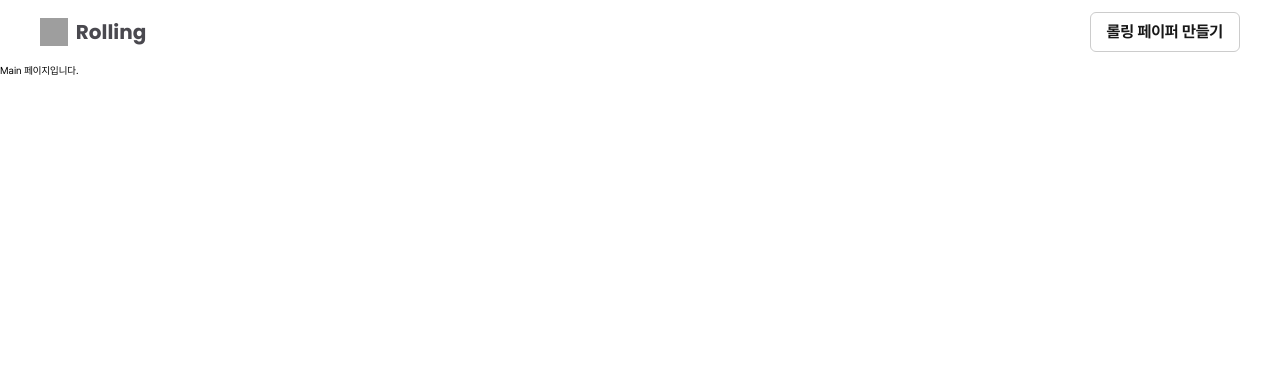
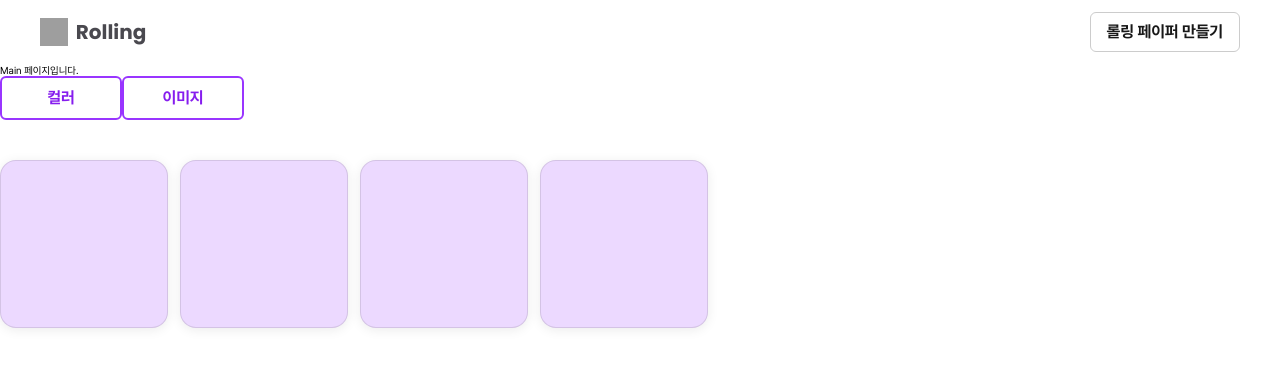
Before and after one commit to codeit-team8/rolling, a React (Vite) app: page / in a window 1280 px wide. Shown: the top 366 px of the page. Built offline with nearby package versions, Linux system fonts and the light colour scheme; grey boxes are pictures that could not be loaded.

Commit message:
feat : 기본 배치 완성

```diff
--- /dev/null
+++ b/src/components/Option/Option.jsx
@@ -0,0 +1,77 @@
+import styled from 'styled-components';
+
+function Option() {
+  return (
+    <div>
+      <ButtonContainer>
+        <Button>컬러</Button>
+        <Button>이미지</Button>
+      </ButtonContainer>
+      <CardContainer>
+        <ColorChip></ColorChip>
+        <ColorChip></ColorChip>
+        <ColorChip></ColorChip>
+        <ColorChip></ColorChip>
+      </CardContainer>
+    </div>
+  );
+}
+
+export default Option;
+
+const ButtonContainer = styled.div`
+  display: flex;
+  flex-direction: row;
+  margin-bottom: 28px;
+
+  @media (min-width: 768px) {
+    margin-bottom: 40px;
+  }
+`;
+
+const CardContainer = styled.div`
+  display: grid;
+  gap: 12px;
+  grid-template-columns: repeat(2, 154px);
+  grid-template-rows: repeat(2, 154px);
+  justify-items: center;
+  align-items: center;
+  margin: auto;
+
+  @media (min-width: 768px) {
+    display: flex;
+    flex-direction: row;
+  }
+`;
+
+const ColorChip = styled.div`
+  display: flex;
+  align-items: center;
+  justify-content: center;
+  width: 15.4rem;
+  height: 15.4rem;
+  flex-shrink: 0;
+  border-radius: 16px;
+  border: 0.1rem solid rgba(0, 0, 0, 0.1);
+  background: var(--purple-200, #ecd9ff);
+  box-shadow: 0 0.2rem 1.2rem 0 rgba(0, 0, 0, 0.08);
+
+  @media (min-width: 768px) {
+    width: 16.8rem;
+    height: 16.8rem;
+  }
+`;
+
+const Button = styled.button`
+  width: 122px;
+  padding: 7px 14px;
+  font-size: 16px;
+  text-align: center;
+  font-weight: 700;
+  line-height: 26px;
+  letter-spacing: -0.16px;
+  color: var(--purple-700, #861dee);
+  border-radius: 6px;
+  border: 2px solid var(--purple-600, #9935ff);
+  background: var(--white, #fff);
+`;
--- a/src/pages/Main.jsx
+++ b/src/pages/Main.jsx
@@ -1,5 +1,11 @@
+import Option from '../components/Option/Option';
 function Main() {
-  return <div>Main 페이지입니다.</div>;
+  return (
+    <div>
+      Main 페이지입니다.
+      <Option />
+    </div>
+  );
 }
 
 export default Main;
```
